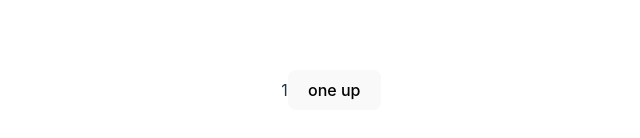
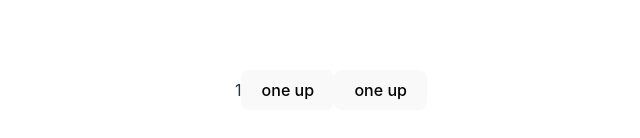
Before and after one commit to GiGa1989/playing-with-react, a React (Vite) app: page /zustand1 in a window 1280 px wide. Shown: the part 310-448 px from the top of the page, without its empty margins (309-949 px from the left). Built offline with nearby package versions, Linux system fonts and the light colour scheme.

Commit message:
added new increment func

```diff
--- a/src/pages/zustand/zustand.tsx
+++ b/src/pages/zustand/zustand.tsx
@@ -10,21 +10,26 @@ import { devtools, persist } from 'zustand/middleware';
   }));
 */
 
-let store = set => ({
+let store = (set, get) => ({
   count: 1,
   inc: () => set(state => ({ count: state.count + 1 })),
+  inc2: (payload: number) => set({ count: get().count + payload }),
 });
 
-store = persist(store, { name: 'count' });
+store = persist(store, {
+  name: 'count', // unique name, può essere un nome diverso
+  getStorage: () => sessionStorage, // (optional) by default, 'localStorage' is used
+});
 store = devtools(store);
 const useStore = create(store);
 
 function Counter() {
-  const { count, inc } = useStore();
+  const { count, inc, inc2 } = useStore();
   return (
     <div className="counter">
       <span>{count}</span>
       <button onClick={inc}>one up</button>
+      <button onClick={() => inc2(10)}>one up</button>
     </div>
   );
 }
```
